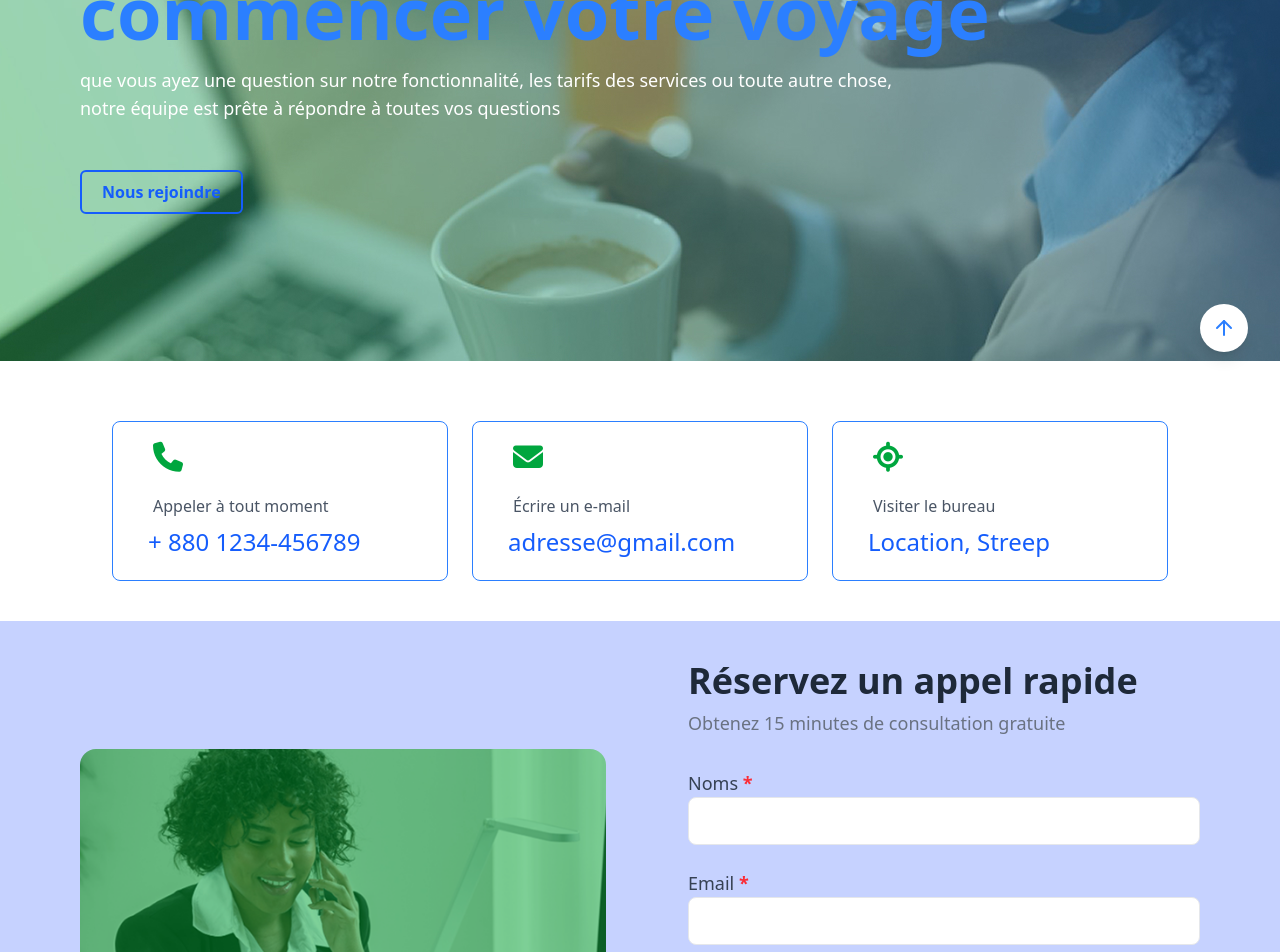
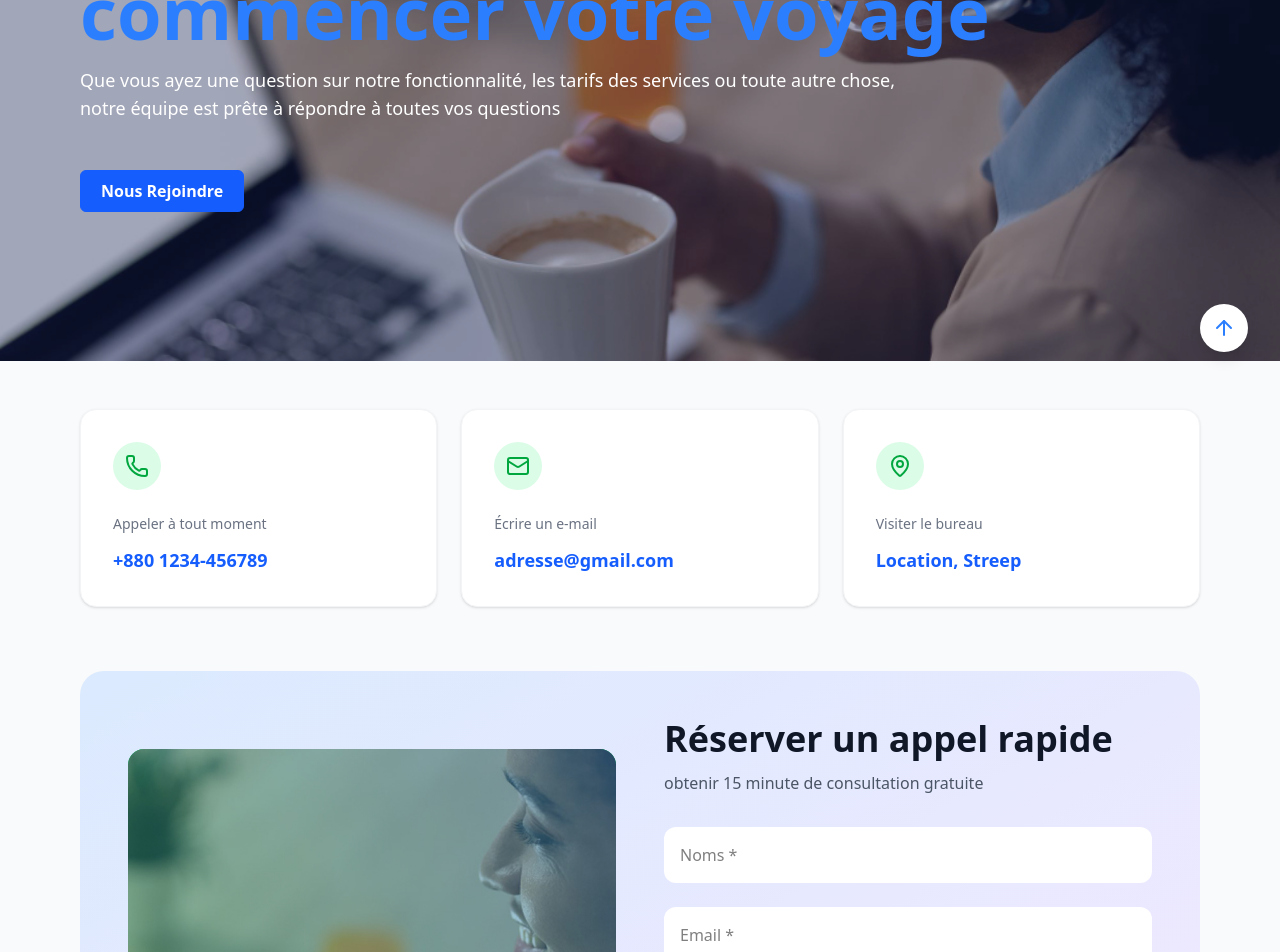
Before and after one commit to K20QuickFast237/Bantu_Front, a React (Vite) app: page /contact in a window 1280 px wide. Shown: the part 320-1272 px from the top of the page. Built offline with nearby package versions, Linux system fonts and the light colour scheme.

Commit message:
ajustements

```diff
--- a/src/components/BlogDetail.jsx
+++ b/src/components/BlogDetail.jsx
@@ -1,5 +1,5 @@
 import React from 'react';
-import { useParams } from 'react-router-dom';
+import { useParams } from 'react-router';
 import Header from '../components/Header';
 
 const BlogDetail = () => {
--- a/src/components/Footer.jsx
+++ b/src/components/Footer.jsx
@@ -34,7 +34,7 @@ const NewsletterSection = () => {
             </form>
           </div>
         </div>
-        <div className="ml-5 w-[32%] max-md:hidden">
+        <div className="ml-6 w-[27.5%] max-md:hidden">
           <img
             src={NewLetter}
             alt="Newsletter illustration"
--- a/src/components/NewLetter.jsx
+++ b/src/components/NewLetter.jsx
@@ -1,41 +1,41 @@
-"use client";
-import React from 'react';
+// "use client";
+// import React from 'react';
 
-const  NewsletterSection = () => {
-  return (
-    <section className="self-center mt-36 max-w-full rounded-[30px] w-[1220px] max-md:pl-5 max-md:mt-10">
-      <div className="flex gap-5 max-md:flex-col bg-gradient-to-br from-[#33C12B] to-green-600 h-[300px] rounded-l-[30px] rounded-tr-[30px]">
-        <div className="w-[69%] max-md:w-full">
-          <div className="flex flex-col px-20 py-16 w-full max-md:mt-10 max-md:max-w-full">
-            <h2 className="text-4xl font-semibold text-white leading-tight max-md:max-w-full">
-              Recevez les dernières nouvelles et offres spéciales pour vous
-            </h2>
+// const  NewsletterSection = () => {
+//   return (
+//     <section className="self-center mt-36 max-w-full rounded-[30px] w-[1220px] max-md:pl-5 max-md:mt-10">
+//       <div className="flex gap-5 max-md:flex-col bg-gradient-to-br from-[#33C12B] to-green-600 h-[300px] rounded-l-[30px] rounded-tr-[30px]">
+//         <div className="w-[69%] max-md:w-full">
+//           <div className="flex flex-col px-20 py-16 w-full max-md:mt-10 max-md:max-w-full">
+//             <h2 className="text-4xl font-semibold text-white leading-tight max-md:max-w-full">
+//               Recevez les dernières nouvelles et offres spéciales pour vous
+//             </h2>
 
-            <form className="flex justify-between py-2 pr-3 pl-9 mt-12 w-full bg-white rounded-2xl max-md:pl-5 max-md:mt-10 max-md:max-w-full">
-              <input
-                type="email"
-                placeholder="Entrer votre adresse mail ici"
-                className="my-auto text-lg text-gray-600 bg-transparent outline-none w-[80%]"
-              />
-              <button
-                type="submit"
-                className="gap-2.5 self-stretch px-5 py-2.5 text-base font-semibold text-white whitespace-nowrap bg-green-500 rounded-lg"
-              >
-                Souscrire
-              </button>
-            </form>
-          </div>
-        </div>
-        <div className="ml-5 w-[28.5%] ">
-          <img
-            src="https://cdn.builder.io/api/v1/image/assets/TEMP/c6e7836da8eb607fcaa5d3b7a47056eb46833ef7?placeholderIfAbsent=true&apiKey=fc2b18f8aa35478bb94d2d55f863feab"
-            alt="Newsletter illustration"
-            className="mt-[-218px]"
-          />
-        </div>
-      </div>
-    </section>
-  );
-};
+//             <form className="flex justify-between py-2 pr-3 pl-9 mt-12 w-full bg-white rounded-2xl max-md:pl-5 max-md:mt-10 max-md:max-w-full">
+//               <input
+//                 type="email"
+//                 placeholder="Entrer votre adresse mail ici"
+//                 className="my-auto text-lg text-gray-600 bg-transparent outline-none w-[80%]"
+//               />
+//               <button
+//                 type="submit"
+//                 className="gap-2.5 self-stretch px-5 py-2.5 text-base font-semibold text-white whitespace-nowrap bg-green-500 rounded-lg"
+//               >
+//                 Souscrire
+//               </button>
+//             </form>
+//           </div>
+//         </div>
+//         <div className="ml-5 w-[28.5%] ">
+//           <img
+//             src="https://cdn.builder.io/api/v1/image/assets/TEMP/c6e7836da8eb607fcaa5d3b7a47056eb46833ef7?placeholderIfAbsent=true&apiKey=fc2b18f8aa35478bb94d2d55f863feab"
+//             alt="Newsletter illustration"
+//             className="mt-[-218px]"
+//           />
+//         </div>
+//       </div>
+//     </section>
+//   );
+// };
 
-export default NewsletterSection;
+// export default NewsletterSection;
--- a/src/pages/Blog.jsx
+++ b/src/pages/Blog.jsx
@@ -19,7 +19,7 @@ function Blog() {
       <BlogListing searchValue={searchValue} />
       <CTAa title="Pret a collaborer avec l'afrique ?" color="white" callToAction=" Nous contacter" image={ctaa} />
       <Testimonials />
-       <ServicesFooter/>
+      <ServicesFooter/>
     </>
   );
 }
--- a/src/pages/Contact.jsx
+++ b/src/pages/Contact.jsx
@@ -1,19 +1,63 @@
-import Header from '../components/Header'
-import ContactHero from '../components/ContactHero'
-import NosContacts from '../components/NosContacts'
-import Formulaire from '../components/Formulaire'
-import Faq from '../components/Faq'
-import ServicesFooter from "../components/Footer";
+// import Header from '../components/Header'
+// import ContactHero from '../components/ContactHero'
+// import NosContacts from '../components/NosContacts'
+// import Formulaire from '../components/Formulaire'
+// import Faq from '../components/Faq'
+// import ServicesFooter from "../components/Footer";
 
 
-function Contact() {
-    return(
-        <>
-        <Header />
-        <ContactHero />
-        <NosContacts />
-        <Formulaire />
-        <Faq/>
+// function Contact() {
+//     return(
+//         <>
+//         <Header />
+//         <ContactHero />
+//         <NosContacts />
+//         <Formulaire />
+//         <Faq/>
+//         <div className="w-full bg-white pt-20 pr-20 pl-20    h-96 rounded-lg overflow-hidden ">
+//           <iframe
+//             src="https://www.google.com/maps/embed?pb=!1m14!1m12!1m3!1d127353.98199467837!2d9.7121315!3d4.0587326!2m3!1f0!2f0!3f0!3m2!1i1024!2i768!4f13.1!5e0!3m2!1sfr!2scm!4v1748035696192!5m2!1sfr!2scm"
+//             width="100%"
+//             height="100%"
+//             style={{border: 0}}
+//             allowFullScreen=""
+//             loading="lazy"
+//             referrerPolicy="no-referrer-when-downgrade"
+//             title="Google Maps"
+//           />
+//         </div>
+//         <ServicesFooter/>
+//         </>
+//     )
+// }
+
+// export default Contact
+
+"use client";
+import React from 'react';
+import Header from '../components/Header';
+import ServicesFooter from '../components/Footer';
+import HeroSection from '../components/Hero';
+import sectionHero from '../assets/images/contact_Hero.jpg';
+import ContactSection from '../components/ContactSection';
+import PageLayout from '../components/PageLayout';
+
+const Contact = () => {
+    return (
+      <PageLayout>
+        <main className="flex overflow-hidden flex-col bg-white">
+          <Header/>
+          <HeroSection
+              image={sectionHero}
+              overlayColor="bg-blue-950"
+              overlayOpacity="opacity-40"
+              title="Contactez nous pour commencer votre voyage"
+              titleColor="text-blue-500"
+              description="Que vous ayez une question sur notre fonctionnalité, les tarifs des services ou toute autre chose, notre équipe est prête à répondre à toutes vos questions"
+              buttonText="Nous Rejoindre"
+              buttonColor="blue"
+          />
+          <ContactSection/>
           <div className="w-full bg-white pt-20 pr-20 pl-20    h-96 rounded-lg overflow-hidden ">
             <iframe
               src="https://www.google.com/maps/embed?pb=!1m14!1m12!1m3!1d127353.98199467837!2d9.7121315!3d4.0587326!2m3!1f0!2f0!3f0!3m2!1i1024!2i768!4f13.1!5e0!3m2!1sfr!2scm!4v1748035696192!5m2!1sfr!2scm"
@@ -26,9 +70,10 @@ function Contact() {
               title="Google Maps"
             />
           </div>
-    <ServicesFooter/>
-        </>
-    )
-}
+          <ServicesFooter />
+        </main>
+      </PageLayout>
+    );
+};
 
-export default Contact
+export default Contact;
```
Also changed, not shown: src/main.jsx (+21 -20 lines). Lines whose indentation alone changed are shown as unchanged.
